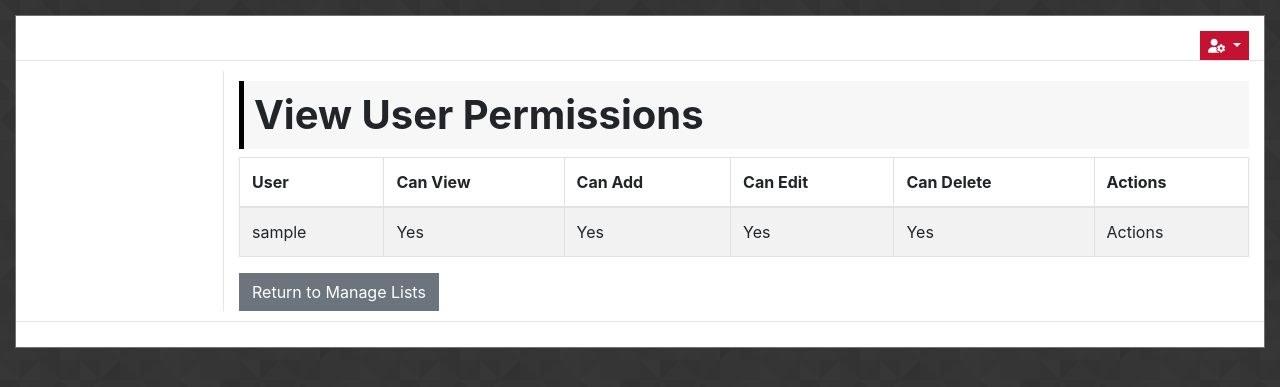
After one commit to Robtych121/Task-Manager, a Django app: page /view_list_access/1 in a window 1280 px wide. The commit adds this page. Shown: the top 387 px of the page. Run offline with Django 3.2, Linux system fonts and the light colour scheme; tables that the repository leaves empty hold one stand-in row (values such as "Sample post"); some libraries are stand-ins or nearby versions.

Commit message:
setup view and template for user permissions

```diff
--- a/task_lists/templates/manage_task_lists.html
+++ b/task_lists/templates/manage_task_lists.html
@@ -43,7 +43,7 @@
                 {% endif %}
             {% endfor %}
             {% if task_list.list_owner == request.user.id %}
-            <a type="button" href="#" class="btn btn-success">Users</a>
+            <a type="button" href="{% url 'view_task_list_users' task_list.id %}" class="btn btn-success">Users</a>
             {% endif %}
             </div>
         </td>
--- /dev/null
+++ b/task_lists/templates/view_task_list_users.html
@@ -0,0 +1,40 @@
+{% extends "base.html" %}
+{% load bootstrap_tags %}
+
+{% block page_title %}View User Permissions{% endblock %}
+{% block page_heading%}View User Permissions{% endblock %}
+
+{% block content %}
+<table class="table table-bordered table-striped">
+    <thead>
+      <tr>
+        <th>User</th>
+        <th>Can View</th>
+        <th>Can Add</th>
+        <th>Can Edit</th>
+        <th>Can Delete</th>
+        <th>Actions</th>
+      </tr>
+    </thead>
+    <tbody>
+{% for tasklistuser in tasklistusers%}
+<tr>
+    <td>
+        {% for user in users %}
+            {% if tasklistuser.user_id == user.id %}
+                {{ user.username}}
+            {%endif%}
+        {% endfor %}
+    </td>
+    <td>{{tasklistuser.perm_view}}</td>
+    <td>{{tasklistuser.perm_add}}</td>
+    <td>{{tasklistuser.perm_edit}}</td>
+    <td>{{tasklistuser.perm_delete}}</td>
+    <td>Actions</td>
+</tr>
+{% endfor %}
+</tbody>
+</table>
+
+<a href="{% url 'manage_task_lists' %}" class="btn btn-secondary">Return to Manage Lists</a>
+{% endblock %}
--- a/task_lists/urls.py
+++ b/task_lists/urls.py
@@ -1,6 +1,6 @@
 from django.contrib.auth import views
 from django.urls import path
-from .views import create_or_edit_task_list, view_list, create_new_task_post, delete_task_list_post, manage_task_lists, delete_task_list_post_manage, edit_task_list, edit_task_list_manage, set_importance_from_list, set_completed_from_list, edit_task
+from .views import create_or_edit_task_list, view_list, create_new_task_post, delete_task_list_post, manage_task_lists, delete_task_list_post_manage, edit_task_list, edit_task_list_manage, set_importance_from_list, set_completed_from_list, edit_task, view_task_list_users
 
 urlpatterns = [
     path('manage_task_lists/', manage_task_lists, name="manage_task_lists"),
@@ -14,4 +14,5 @@ urlpatterns = [
     path('set_importance/<int:id>', set_importance_from_list, name="set_importance_from_list"),
     path('set_completed/<int:id>', set_completed_from_list, name="set_completed_from_list"),
     path('edit_task/<int:id>', edit_task, name="edit_task"),
+    path('view_list_access/<int:id>', view_task_list_users, name="view_task_list_users"),
 ]
--- a/task_lists/views.py
+++ b/task_lists/views.py
@@ -218,3 +218,13 @@ def edit_task(request, id):
         form = EditTaskForm(instance=task)
 
     return render(request, "edit_task.html", {'task': task, 'form':form})
+
+
+def view_task_list_users(request, id):
+    """
+    Opens up the list of users for a task list
+    """
+    tasklistusers = Task_List_Users.objects.filter(list_id=id)
+    users = User.objects.all()
+
+    return render(request, "view_task_list_users.html", {'tasklistusers': tasklistusers, 'users': users})
```
